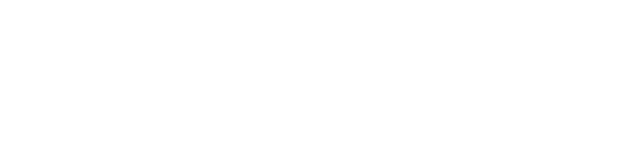
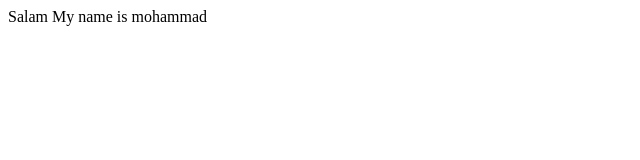
Before and after one commit to j-ghasemi/shop, a plain HTML site: page index.html in a window 1280 px wide. Shown: the whole page, without its empty margins (0-640 px from the left). Drawn offline with Linux system fonts and the light colour scheme.

Commit message:
add div tag into index.html

```diff
--- a/index.html
+++ b/index.html
@@ -7,6 +7,7 @@
     <title>Document</title>
 </head>
 <body>
+    <div>Salam My name is mohammad</div>
     <script src="./js/app.js"></script>
 </body>
 </html>
```
